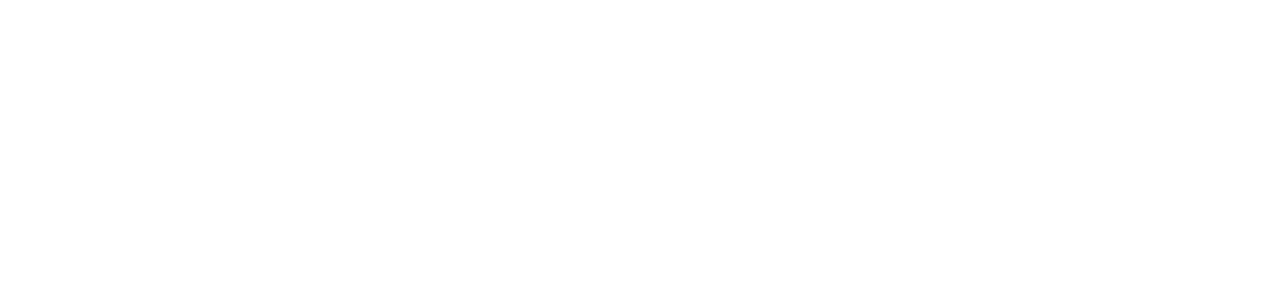
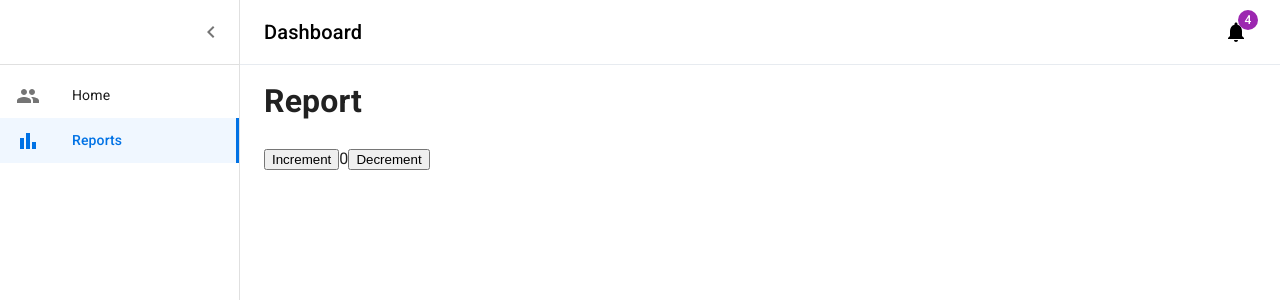
Before and after one commit to DTO-team/frontend, a React (Create React App) app: page /report in a window 1280 px wide. Before the commit this address had no page. Shown: the top 300 px of the page. Built offline with nearby package versions, Linux system fonts and the light colour scheme.

Commit message:
Custom styled

```diff
--- a/src/Templates/dashboard/Dashboard.tsx
+++ b/src/Templates/dashboard/Dashboard.tsx
@@ -20,6 +20,7 @@
 import { mainListItems, secondaryListItems } from './listItems';
 import Deposits from './Deposits';
 import Orders from './Orders';
+import { Outlet } from 'react-router-dom';
 
 function Copyright(props: any) {
   return (
@@ -43,6 +44,11 @@
 const AppBar = styled(MuiAppBar, {
   shouldForwardProp: (prop) => prop !== 'open',
 })<AppBarProps>(({ theme, open }) => ({
+  backgroundColor: 'rgba(255,255,255,0.7)',
+  backdropFilter: 'blur(20px)',
+  borderBottom: '1px solid #E7EBF0',
+  boxShadow: 'none',
+  color: 'black',
   zIndex: theme.zIndex.drawer + 1,
   transition: theme.transitions.create(['width', 'margin'], {
     easing: theme.transitions.easing.sharp,
@@ -136,55 +142,23 @@
             </IconButton>
           </Toolbar>
           <Divider />
-          <List component="nav">
-            {mainListItems}
-            <Divider sx={{ my: 1 }} />
-            {secondaryListItems}
-          </List>
+          <List component="nav">{mainListItems}</List>
         </Drawer>
         <Box
           component="main"
           sx={{
             backgroundColor: (theme) =>
-              theme.palette.mode === 'light' ? theme.palette.grey[100] : theme.palette.grey[900],
+              theme.palette.mode === 'light' ? theme.palette.background.default : theme.palette.grey[900],
             flexGrow: 1,
             height: '100vh',
             overflow: 'auto',
+            padding: '0 1.5rem',
           }}
         >
           <Toolbar />
-          <Container maxWidth="lg" sx={{ mt: 4, mb: 4 }}>
+          <Container maxWidth="lg" sx={{ mt: 2, mb: 2 }}>
             <Grid container spacing={3}>
-              {/* Chart */}
-              <Grid item xs={12} md={8} lg={9}>
-                <Paper
-                  sx={{
-                    p: 2,
-                    display: 'flex',
-                    flexDirection: 'column',
-                    height: 240,
-                  }}
-                ></Paper>
-              </Grid>
-              {/* Recent Deposits */}
-              <Grid item xs={12} md={4} lg={3}>
-                <Paper
-                  sx={{
-                    p: 2,
-                    display: 'flex',
-                    flexDirection: 'column',
-                    height: 240,
-                  }}
-                >
-                  <Deposits />
-                </Paper>
-              </Grid>
-              {/* Recent Orders */}
-              <Grid item xs={12}>
-                <Paper sx={{ p: 2, display: 'flex', flexDirection: 'column' }}>
-                  <Orders />
-                </Paper>
-              </Grid>
+              <Outlet />
             </Grid>
             <Copyright sx={{ pt: 4 }} />
           </Container>
--- a/src/Templates/dashboard/listItems.tsx
+++ b/src/Templates/dashboard/listItems.tsx
@@ -3,47 +3,48 @@
 import ListItemIcon from '@mui/material/ListItemIcon';
 import ListItemText from '@mui/material/ListItemText';
 import ListSubheader from '@mui/material/ListSubheader';
-import DashboardIcon from '@mui/icons-material/Dashboard';
-import ShoppingCartIcon from '@mui/icons-material/ShoppingCart';
 import PeopleIcon from '@mui/icons-material/People';
 import BarChartIcon from '@mui/icons-material/BarChart';
 import LayersIcon from '@mui/icons-material/Layers';
 import AssignmentIcon from '@mui/icons-material/Assignment';
+import { NavLink } from 'react-router-dom';
+import { styled } from '@mui/system';
 
-export const mainListItems = (
-  <React.Fragment>
-    <ListItemButton>
-      <ListItemIcon>
-        <DashboardIcon />
-      </ListItemIcon>
-      <ListItemText primary="Dashboard" />
-    </ListItemButton>
-    <ListItemButton>
-      <ListItemIcon>
-        <ShoppingCartIcon />
-      </ListItemIcon>
-      <ListItemText primary="Orders" />
-    </ListItemButton>
-    <ListItemButton>
-      <ListItemIcon>
-        <PeopleIcon />
-      </ListItemIcon>
-      <ListItemText primary="Customers" />
-    </ListItemButton>
-    <ListItemButton>
-      <ListItemIcon>
-        <BarChartIcon />
-      </ListItemIcon>
-      <ListItemText primary="Reports" />
-    </ListItemButton>
-    <ListItemButton>
-      <ListItemIcon>
-        <LayersIcon />
-      </ListItemIcon>
-      <ListItemText primary="Integrations" />
-    </ListItemButton>
-  </React.Fragment>
-);
+declare type NavigationType = {
+  name: string;
+  path: string;
+  icon: React.ReactNode;
+};
+
+const navItems: NavigationType[] = [
+  {
+    name: 'Home',
+    path: '',
+    icon: <PeopleIcon />,
+  },
+  {
+    name: 'Reports',
+    path: 'report',
+    icon: <BarChartIcon />,
+  },
+];
+
+const StyledListItemText = styled(ListItemText)({
+  '& span': {
+    fontSize: '14px',
+  },
+});
+
+export const mainListItems = navItems.map(({ icon, path, name }, index) => {
+  return (
+    <NavLink to={path} className={({ isActive }) => (isActive ? 'nav_active' : 'nav_item')}>
+      <ListItemButton>
+        <ListItemIcon>{icon}</ListItemIcon>
+        <StyledListItemText primary={name} />
+      </ListItemButton>
+    </NavLink>
+  );
+});
 
 export const secondaryListItems = (
   <React.Fragment>
--- a/src/index.css
+++ b/src/index.css
@@ -5,9 +5,33 @@
     sans-serif;
   -webkit-font-smoothing: antialiased;
   -moz-osx-font-smoothing: grayscale;
+  /* overflow-y: hidden; */
 }
 
 code {
   font-family: source-code-pro, Menlo, Monaco, Consolas, 'Courier New',
     monospace;
 }
+
+.nav_item {
+  text-decoration: none;
+  color: rgba(0, 0, 0, 0.9);
+}
+
+.nav_active {
+  color: #0072E5;
+  text-decoration: none;
+}
+
+.nav_active svg {
+  color:#0072E5;
+}
+
+.nav_active span {
+  font-weight: 500
+}
+
+.nav_active > div {
+  background-color: #F0F7FF;
+  border-right: 3px solid #0072E5;
+}
--- a/src/pages/Dashboard/Dashboard.tsx
+++ /dev/null
@@ -1,13 +0,0 @@
-import Counter from 'features/counter/Counter';
-import React from 'react';
-
-const Dashboard: React.FC = () => {
-  return (
-    <>
-      <h1>Dashboard</h1>
-      <Counter />
-    </>
-  );
-};
-
-export default Dashboard;
--- a/src/pages/Welcome/Welcome.tsx
+++ b/src/pages/Home/Home.tsx
@@ -1,13 +1,13 @@
 import Pokemon from 'features/pokemon/Pokemon';
 import React from 'react';
 
-const Welcome: React.FC = () => {
+const Home: React.FC = () => {
   return (
     <>
-      <h1>Welcome</h1>
+      <h1>Home</h1>
       <Pokemon />
     </>
   );
 };
 
-export default Welcome;
+export default Home;
--- /dev/null
+++ b/src/pages/Report/Report.tsx
@@ -0,0 +1,18 @@
+import Counter from 'features/counter/Counter';
+import React from 'react';
+import { styled } from '@mui/system';
+
+const Wrapper = styled('div')({
+  height: '500vh',
+});
+
+const Report: React.FC = () => {
+  return (
+    <Wrapper>
+      <h1>Report</h1>
+      <Counter />
+    </Wrapper>
+  );
+};
+
+export default Report;
--- a/src/routes/index.tsx
+++ b/src/routes/index.tsx
@@ -1,5 +1,5 @@
-import Dashboard from 'pages/Dashboard/Dashboard';
-import Welcome from 'pages/Welcome/Welcome';
+import Report from 'pages/Report/Report';
+import Home from 'pages/Home/Home';
 import type { RouteObject } from 'react-router-dom';
 import UserTemplate from 'Templates/UserTemplate';
 
@@ -8,10 +8,10 @@
     path: '/',
     element: <UserTemplate />,
     children: [
-      { index: true, element: <Welcome /> },
+      { index: true, element: <Home /> },
       {
-        path: '/home',
-        element: <Dashboard />,
+        path: '/report',
+        element: <Report />,
       },
     ],
   },
```
Also changed, not shown: src/Templates/dashboard/README.md (deleted).
